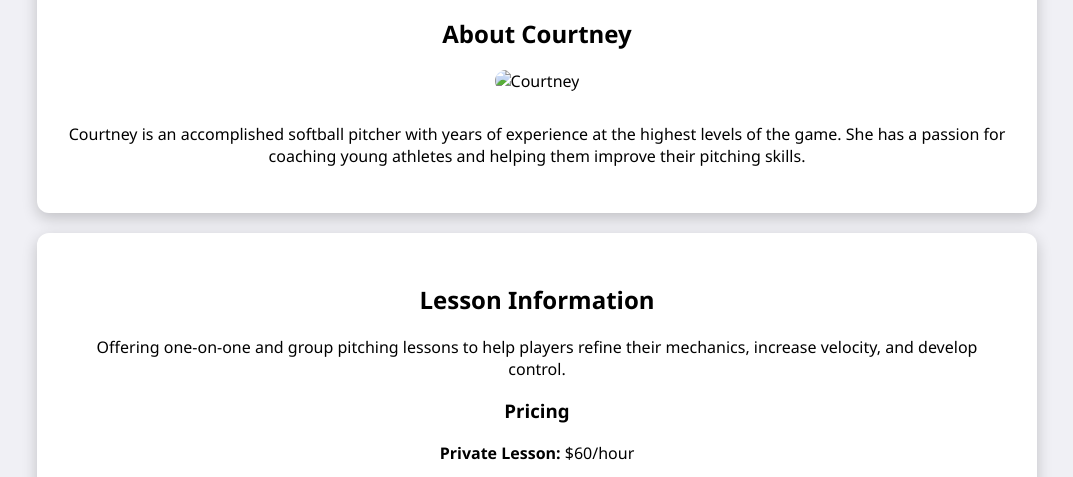
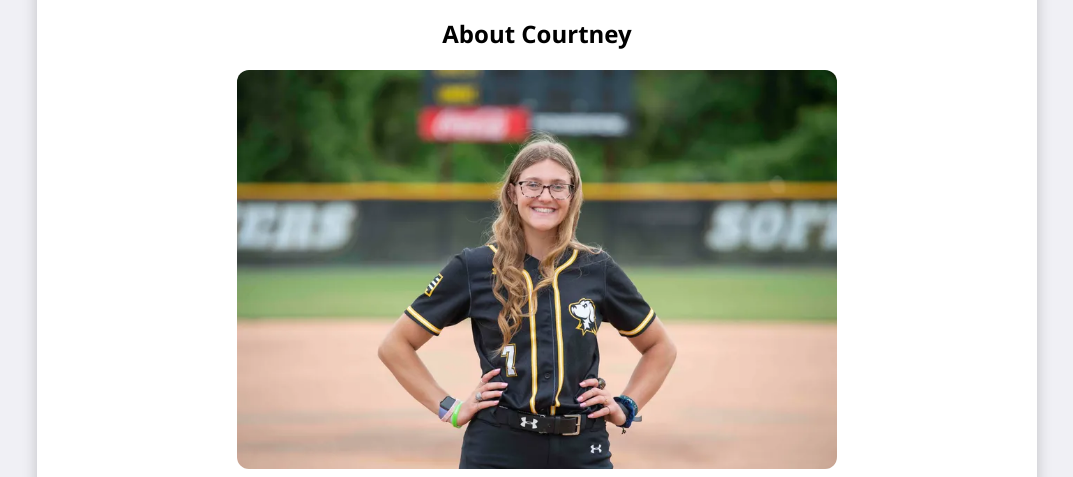
Before and after one commit to Term1N8/Softball-Lessons, a plain HTML site: page index.html in a window 1280 px wide. Shown: the part 216-693 px from the top of the page, without its empty margins (103-1176 px from the left). Drawn offline with Linux system fonts and the light colour scheme.

Commit message:
adding pic

```diff
--- a/index.html
+++ b/index.html
@@ -91,7 +91,7 @@
     <div class="container">
         <div class="section">
             <h2>About Courtney</h2>
-            <img src="file-9DS2FCm9gUGduGiQghfwdN" alt="Courtney">
+            <img src="img/profile.webp" alt="Courtney">
             <p>Courtney is an accomplished softball pitcher with years of experience at the highest levels of the game. She has a passion for coaching young athletes and helping them improve their pitching skills.</p>
         </div>
         <div class="section">
```
Also changed, not shown: img/20220810214815_thumbnail-7d917a2e-2336-4e2d-805c-6ae96de435b3.webp (added), img/281_umbc_Courtney-Coppersmith-800x445-1.webp (added), img/profile.webp (added).
